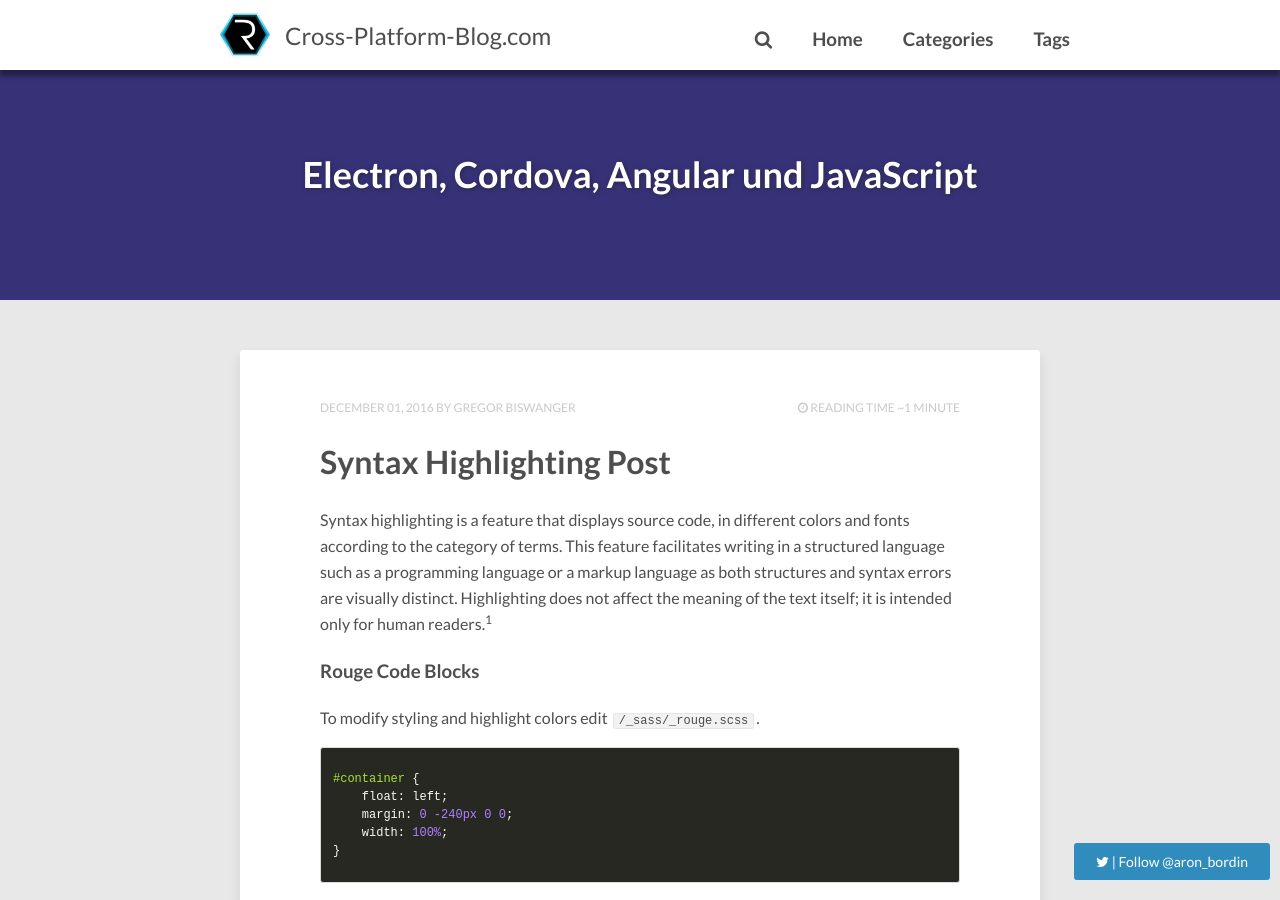
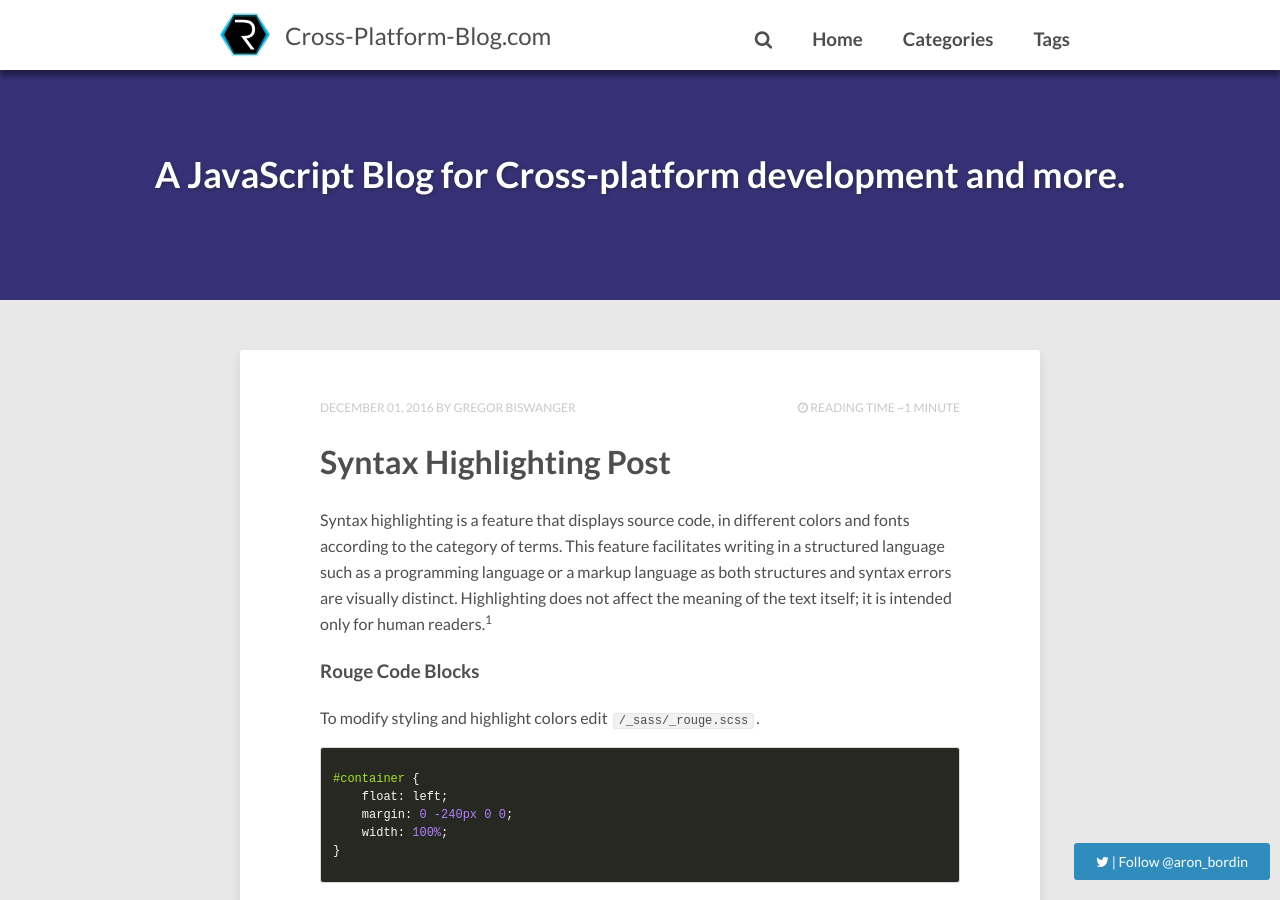
Before and after one commit to GregorBiswanger/CrossPlatformBlogCom, a Jekyll site: the page built from index.html, in a window 1280 px wide and 900 px high. Built offline with Jekyll 4.4.1, drawn with Linux system fonts in a browser that asks for light colours; nearby versions of some CDN libraries; the list of posts is cut into pages by our own code; comment, search, counter and statistics services are not loaded.

Commit message:
change url config and slogan

```diff
--- a/_config.yml
+++ b/_config.yml
@@ -1,8 +1,8 @@
 title:            Cross-Platform-Blog.com
-description:      Electron, Cordova und JavaScript
+description:      Node.js, Electron, Cordova and JavaScript
 
 # put your disqus here
-disqus_shortname: gregorbiswanger
+disqus_shortname: cross-platform-blog-com
 reading_time:     true # if true, shows the estimated reading time for a post
 words_per_minute: 200
 logo:             images/logo.png # logo visible in the topbar
@@ -10,7 +10,7 @@ excerpt_separator: <!--more-->
 # Your site's domain goes here (eg: //mmistakes.github.io, http://mademistakes.com, etc)
 # When testing locally leave blank or use http://localhost:4000
 
-url: http://aronbordin.com/neo-hpstr-jekyll-theme
+url: http://www.cross-platform-blog.com
 
 # draw your top menu here
 # each item must have a title and a url.
--- a/index.html
+++ b/index.html
@@ -1,6 +1,6 @@
 ---
 layout: home
-title: "Electron, Cordova, Angular und JavaScript"
+title: "A JavaScript Blog for Cross-platform development and more."
 description: "Describe this nonsense."
 tags: [Jekyll, theme, themes, responsive, blog, modern]
 comments: false
```
